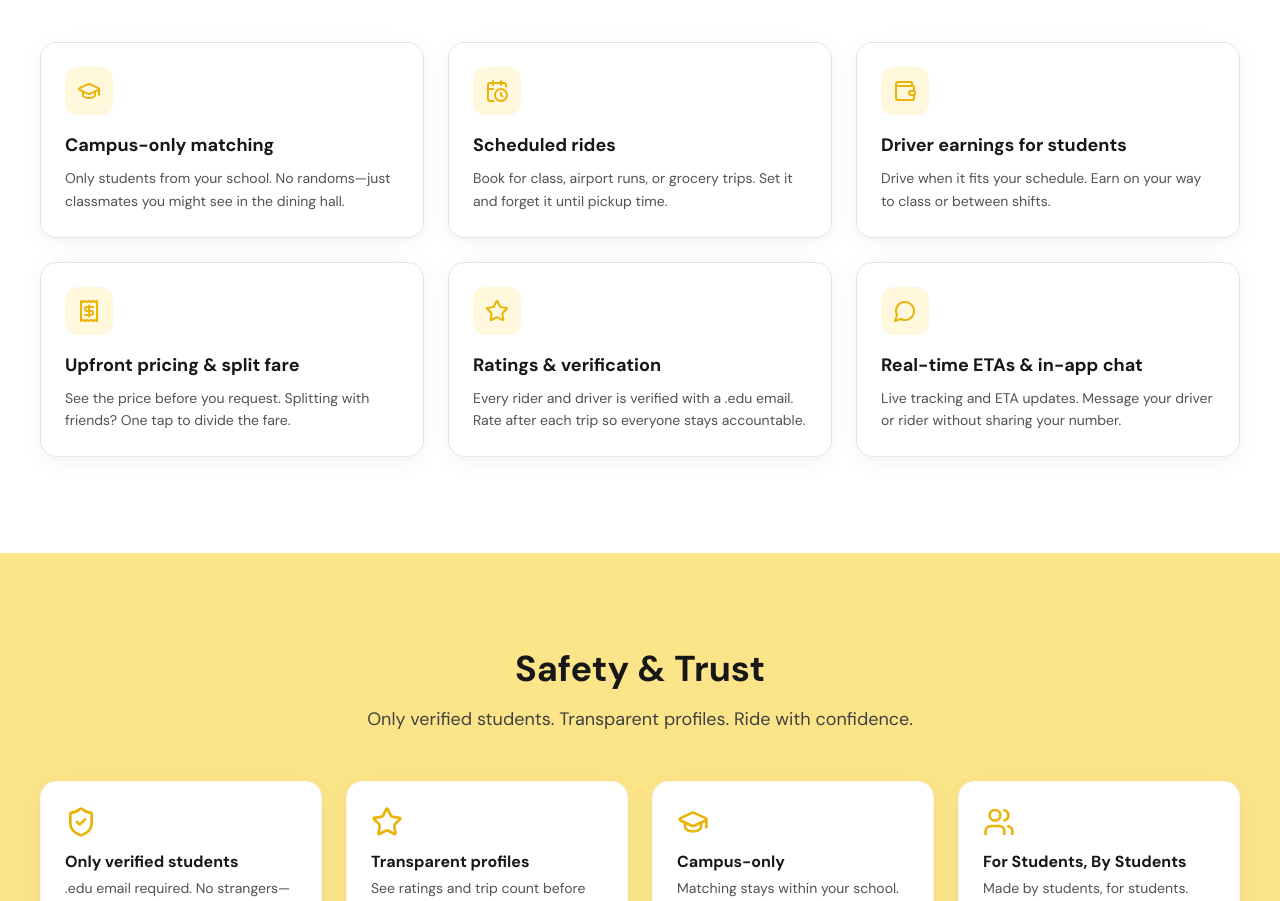
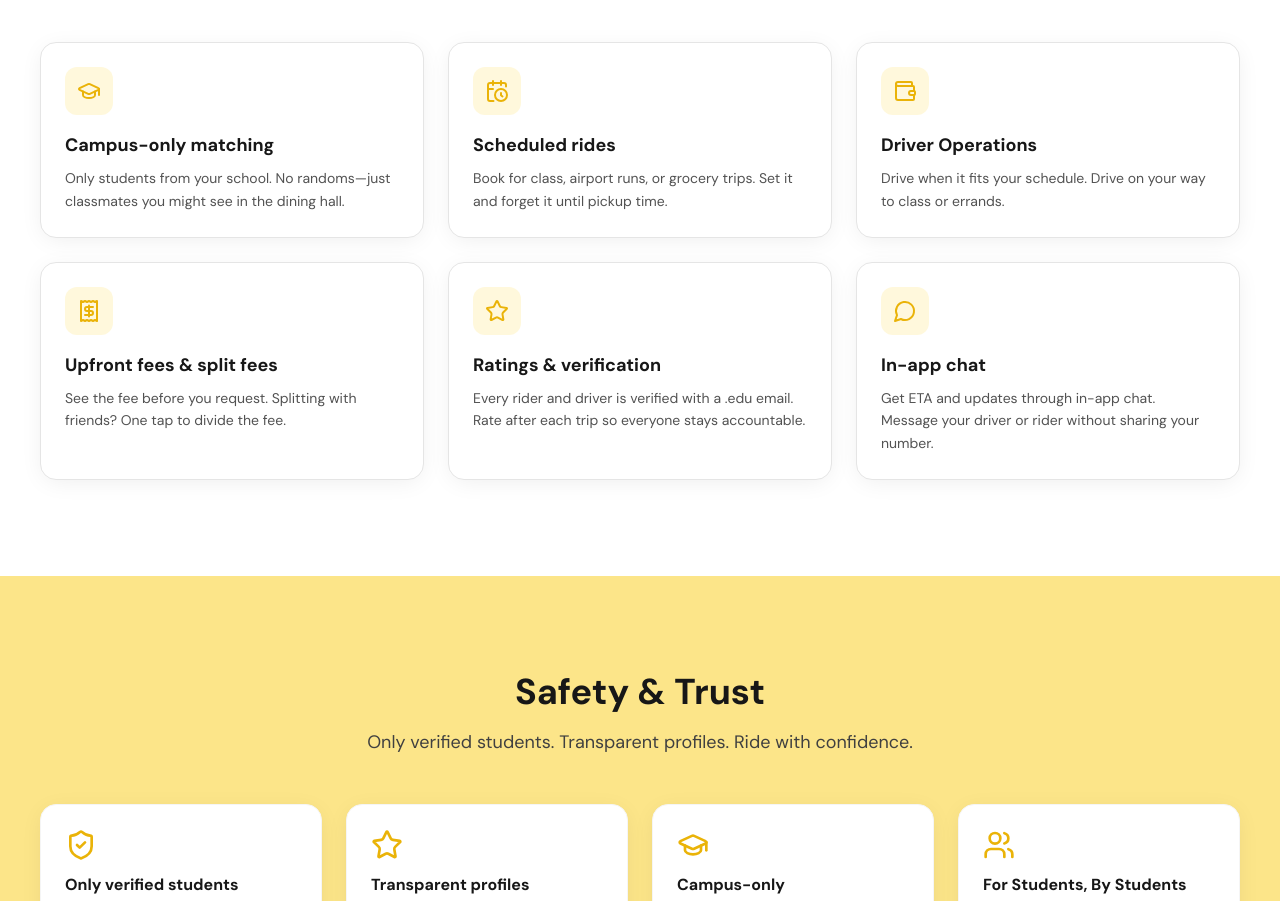
Before and after one commit to amirjon-1/schoolbusweb, a React (Vite) app: page / in a window 1280 px wide. Shown: the part 1560-2461 px from the top of the page. Built offline with nearby package versions, Linux system fonts and the light colour scheme.

Commit message:
Something unique

```diff
--- a/src/components/Features.tsx
+++ b/src/components/Features.tsx
@@ -22,13 +22,13 @@ const features = [
   },
   {
     icon: Wallet,
-    title: 'Driver earnings for students',
-    description: 'Drive when it fits your schedule. Earn on your way to class or between shifts.',
+    title: 'Driver Operations',
+    description: 'Drive when it fits your schedule. Drive on your way to class or errands.',
   },
   {
     icon: Receipt,
-    title: 'Upfront pricing & split fare',
-    description: 'See the price before you request. Splitting with friends? One tap to divide the fare.',
+    title: 'Upfront fees & split fees',
+    description: 'See the fee before you request. Splitting with friends? One tap to divide the fee.',
   },
   {
     icon: Star,
@@ -37,8 +37,8 @@ const features = [
   },
   {
     icon: MessageCircle,
-    title: 'Real-time ETAs & in-app chat',
-    description: 'Live tracking and ETA updates. Message your driver or rider without sharing your number.',
+    title: 'In-app chat',
+    description: 'Get ETA and updates through in-app chat. Message your driver or rider without sharing your number.',
   },
 ]
 
```
Also changed, not shown: 11 other files (tests, documents, lock files or other folders).
